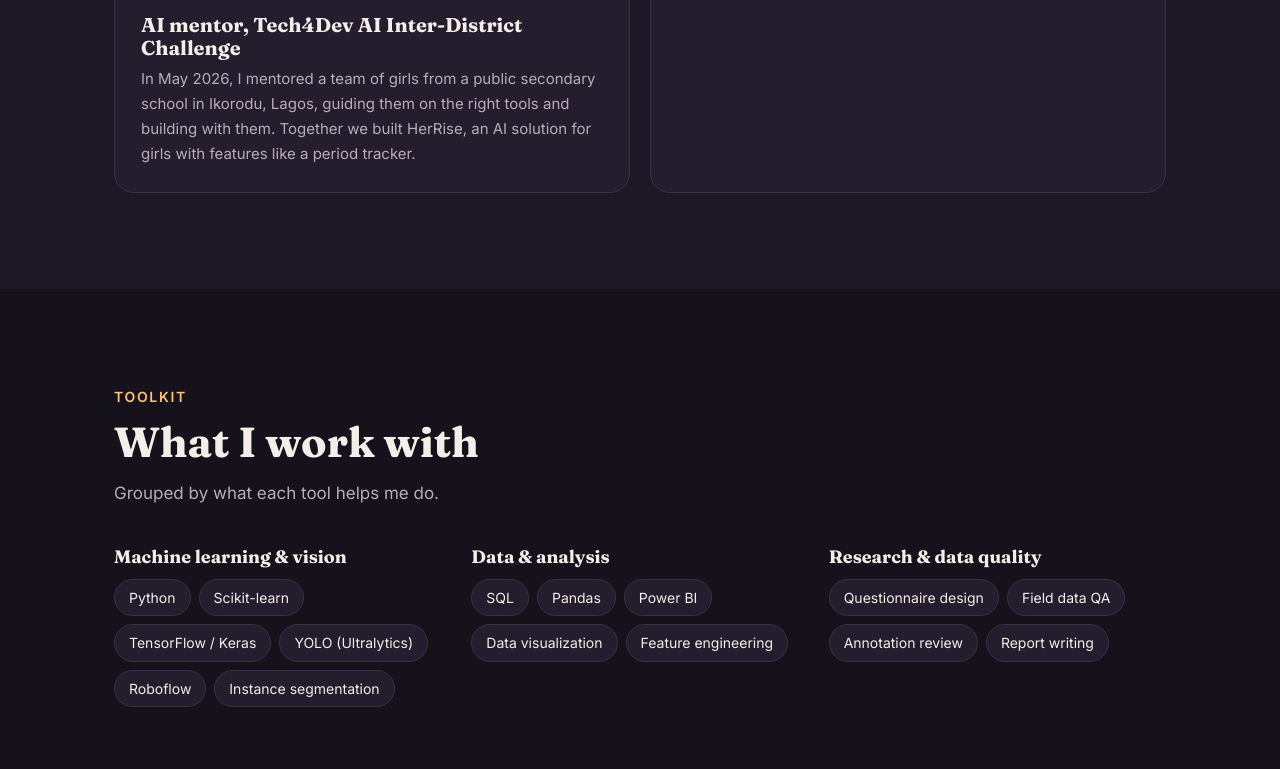
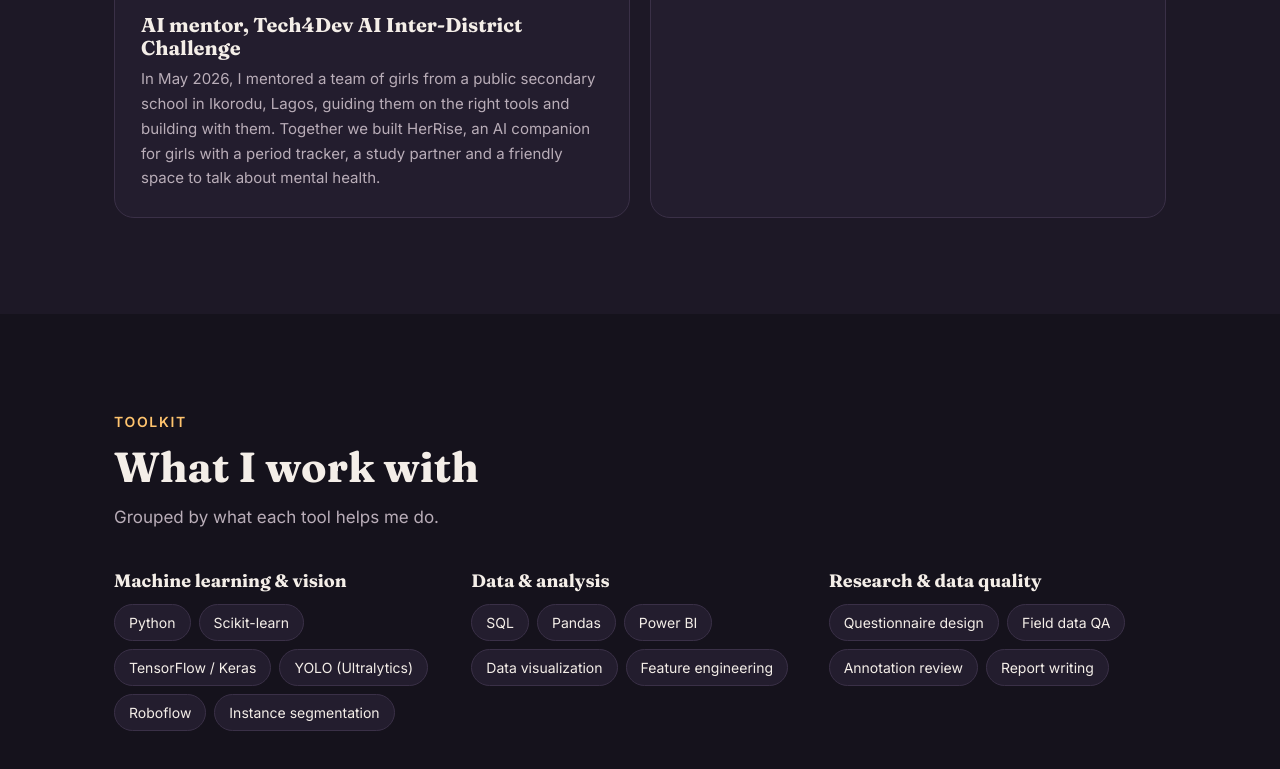
Before and after one commit to MaryGit-24/MaryGit-24.github.io, a plain HTML site: page index.html in a window 1280 px wide. Shown: the part 4915-5684 px from the top of the page. Drawn offline with Linux system fonts and the light colour scheme.

Commit message:
Enhance mentoring description in index.html
Updated the description of the mentoring experience to include additional features of the AI companion.

```diff
--- a/index.html
+++ b/index.html
@@ -298,7 +298,7 @@ footer{border-top:1px solid var(--line);padding:28px 0;color:var(--muted);font-s
         <!-- PHOTO: upload tech4dev-outreach.jpg to assets/images/ -->
         <img src="assets/images/tech4dev-outreach.jpg" alt="Mary mentoring secondary school girls during the Tech4Dev AI Inter-District Challenge">
         <h3>AI mentor, Tech4Dev AI Inter-District Challenge</h3>
-        <p>In May 2026, I mentored a team of girls from a public secondary school in Ikorodu, Lagos, guiding them on the right tools and building with them. Together we built HerRise, an AI solution for girls with features like a period tracker.</p>
+        <p>In May 2026, I mentored a team of girls from a public secondary school in Ikorodu, Lagos, guiding them on the right tools and building with them. Together we built HerRise, an AI companion for girls with a period tracker, a study partner and a friendly space to talk about mental health.</p>
       </div>
       <div class="titem">
         <i class="fas fa-seedling"></i>
```
